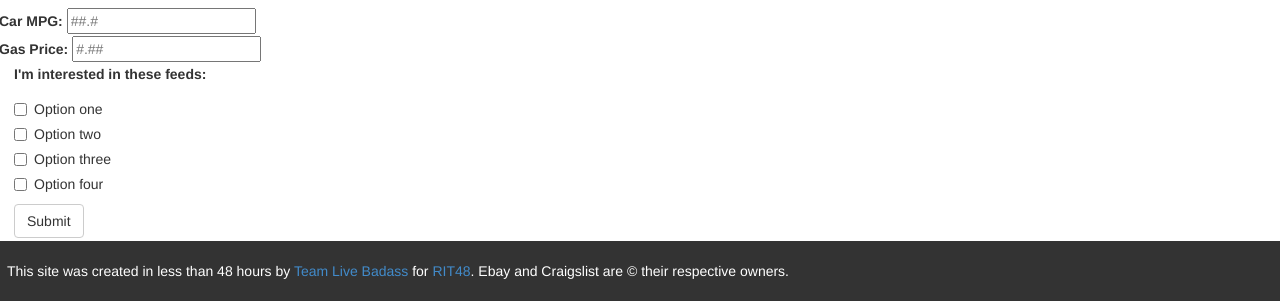
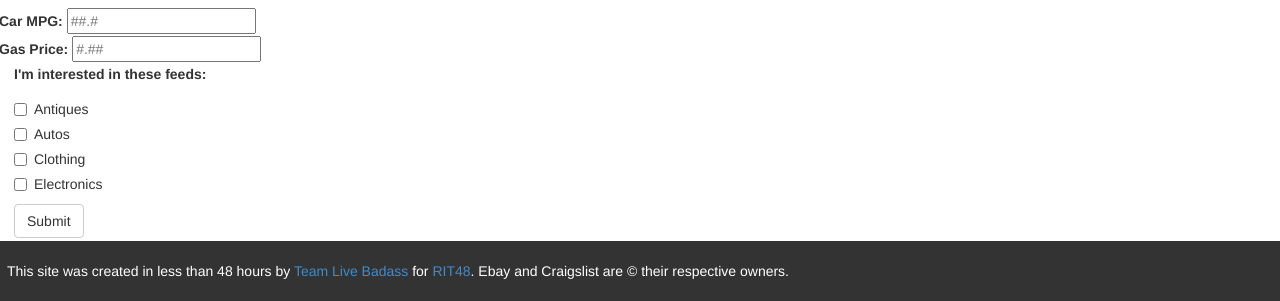
Before and after one commit to samjhill/rit48, a PHP site: page / in a window 1280 px wide. Shown: the part 521-822 px from the top of the page. Run offline with PHP 8.4, Linux system fonts and the light colour scheme.

Commit message:
fill in options

```diff
--- a/assets/php/welcome.php
+++ b/assets/php/welcome.php
@@ -29,25 +29,25 @@
     <div class="checkbox">
 	<label>
 	<input type="checkbox" value="">
-	Option one
+	Antiques
 	</label>
     </div>
         <div class="checkbox">
 	<label>
 	<input type="checkbox" value="">
-	Option two
+	Autos
 	</label>
     </div>
 	    <div class="checkbox">
 	<label>
 	<input type="checkbox" value="">
-	Option three
+	Clothing
 	</label>
     </div>
 	        <div class="checkbox">
 	<label>
 	<input type="checkbox" value="">
-	Option four
+	Electronics
 	</label>
     </div>
     <button type="button" class="btn btn-default" onclick="$(&apos;#welcome&apos;).hide();">Submit</button>
```
